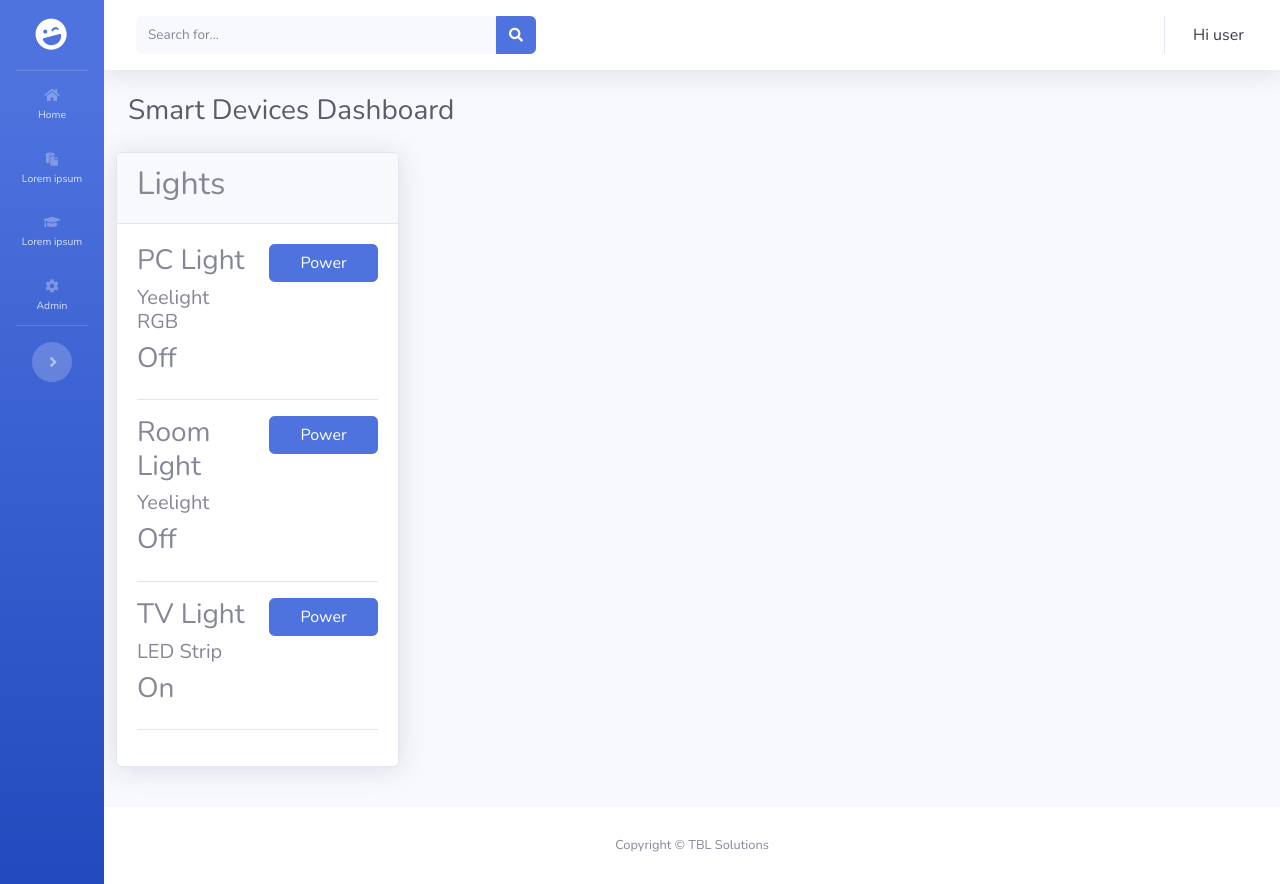
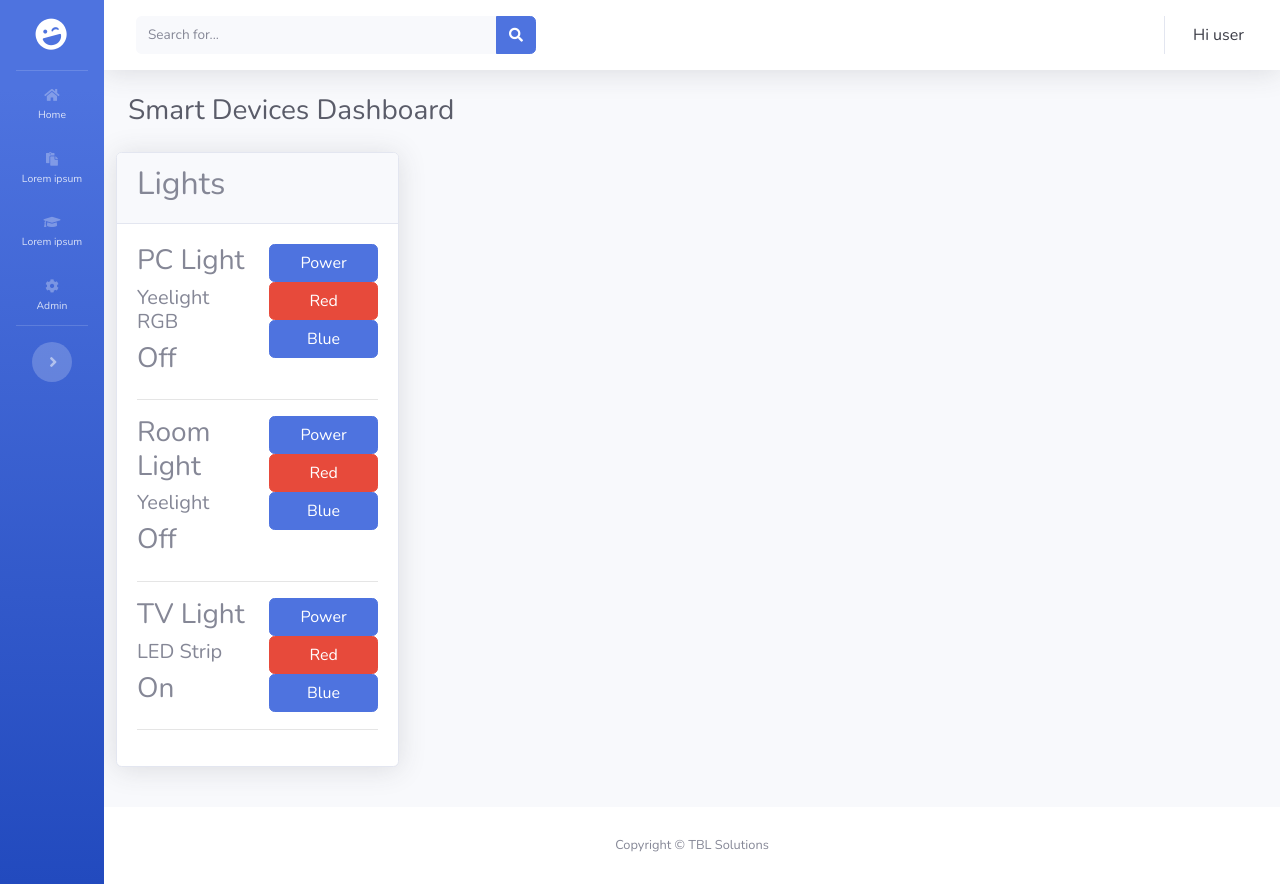
Before and after one commit to shiljatbl/django-smartdashboard, a Django app: page / in a window 1280 px wide. Run offline with Django 3.2, Linux system fonts and the light colour scheme; data comes from the database, SQL or seed files in the repository; both versions use the stored data as it was after the commit; some libraries are stand-ins or nearby versions.

Commit message:
Added LED_Strip_Device

```diff
--- a/SmartDashboard/SmartDashboard/urls.py
+++ b/SmartDashboard/SmartDashboard/urls.py
@@ -21,6 +21,8 @@ from dashboard import views
 urlpatterns = [
     path('admin/', admin.site.urls),
     path('', views.index, name="home"),
-   path('toggle/<int:id>', views.toogle_light, name="toggle-power")
+    path('toggle/<int:id>', views.toogle_light, name="toggle-power"),
+    path('change_red/<int:id>', views.set_red, name="red"),
+    path('change_blue/<int:id>', views.set_blue, name="blue")
 
 ]
--- a/SmartDashboard/dashboard/admin.py
+++ b/SmartDashboard/dashboard/admin.py
@@ -1,4 +1,6 @@
 from django.contrib import admin
-from .models import Device
+from .models import Device, Device_LED_Strip
 # Register your models here.
 admin.site.register(Device)
+
+admin.site.register(Device_LED_Strip)
--- a/SmartDashboard/dashboard/models.py
+++ b/SmartDashboard/dashboard/models.py
@@ -9,3 +9,13 @@ class Device(models.Model):
 
     def __str__(self):
         return self.name
+
+
+class Device_LED_Strip(models.Model):
+    name = models.CharField(max_length=255)
+    ip_address = models.CharField(max_length=255)
+    power_status = models.BooleanField(default=False)
+    light_type = models.CharField(max_length=255, default='Light')
+
+    def __str__(self):
+        return self.name
--- a/SmartDashboard/dashboard/views.py
+++ b/SmartDashboard/dashboard/views.py
@@ -1,9 +1,12 @@
 from django.shortcuts import render, redirect
+import requests
 from .models import Device
 from yeelight import Bulb
 from django.urls import reverse
 from django.http import HttpResponse
 import time
+#import requests
+
 # Create your views here.
 
 
@@ -12,7 +15,10 @@ def index(request):
 
 
 
+
     return render(request, 'dashboard/dashboard.html', {'devices': devices})
+
+
 
 
 def toogle_light(request, id):
@@ -37,3 +43,50 @@ def toogle_light(request, id):
 
     active_bulb.save()
     return redirect('/')
+
+
+def set_red(request, id):
+
+    active_bulb = Device.objects.get(id= id)
+
+
+    bulb = Bulb(active_bulb.ip_address)
+    bulb.set_rgb(255,0,0)
+    #bulb.turn_off()
+
+
+    status_check = bulb.get_properties()['power']
+    if status_check == "off":
+        active_bulb.power_status = False
+    else:
+        active_bulb.power_status = True
+
+
+    print(status_check)
+
+
+    active_bulb.save()
+    return redirect('/')
+
+def set_blue(request, id):
+
+    active_bulb = Device.objects.get(id= id)
+
+
+    bulb = Bulb(active_bulb.ip_address)
+    bulb.set_rgb(0,0,255)
+    #bulb.turn_off()
+
+
+    status_check = bulb.get_properties()['power']
+    if status_check == "off":
+        active_bulb.power_status = False
+    else:
+        active_bulb.power_status = True
+
+
+    print(status_check)
+
+
+    active_bulb.save()
+    return redirect('/')
--- a/SmartDashboard/templates/dashboard/dashboard.html
+++ b/SmartDashboard/templates/dashboard/dashboard.html
@@ -59,6 +59,22 @@
 
                 </form>
 
+                <form method="post" action="{% url 'red' device.id%}">
+                  {% csrf_token %}
+                  <button class="btn btn-danger btn-block btn-round">Red</button>
+
+
+
+                </form>
+
+                <form method="post" action="{% url 'blue' device.id%}">
+                  {% csrf_token %}
+                  <button class="btn btn-primary btn-block btn-round">Blue</button>
+
+
+
+                </form>
+
 
 
               </div>
```
Also changed, not shown: SmartDashboard/dashboard/migrations/0002_device_led_strip.py (added), SmartDashboard/db.sqlite3.
